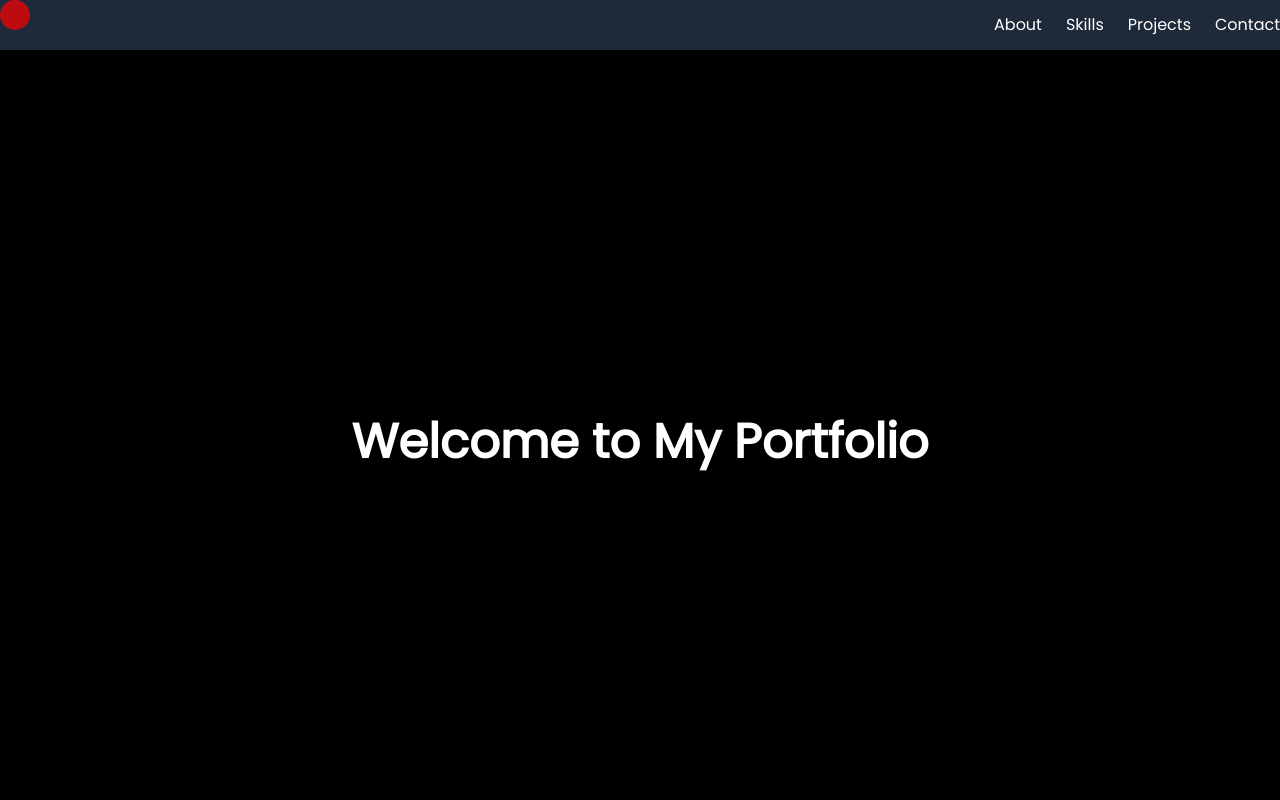
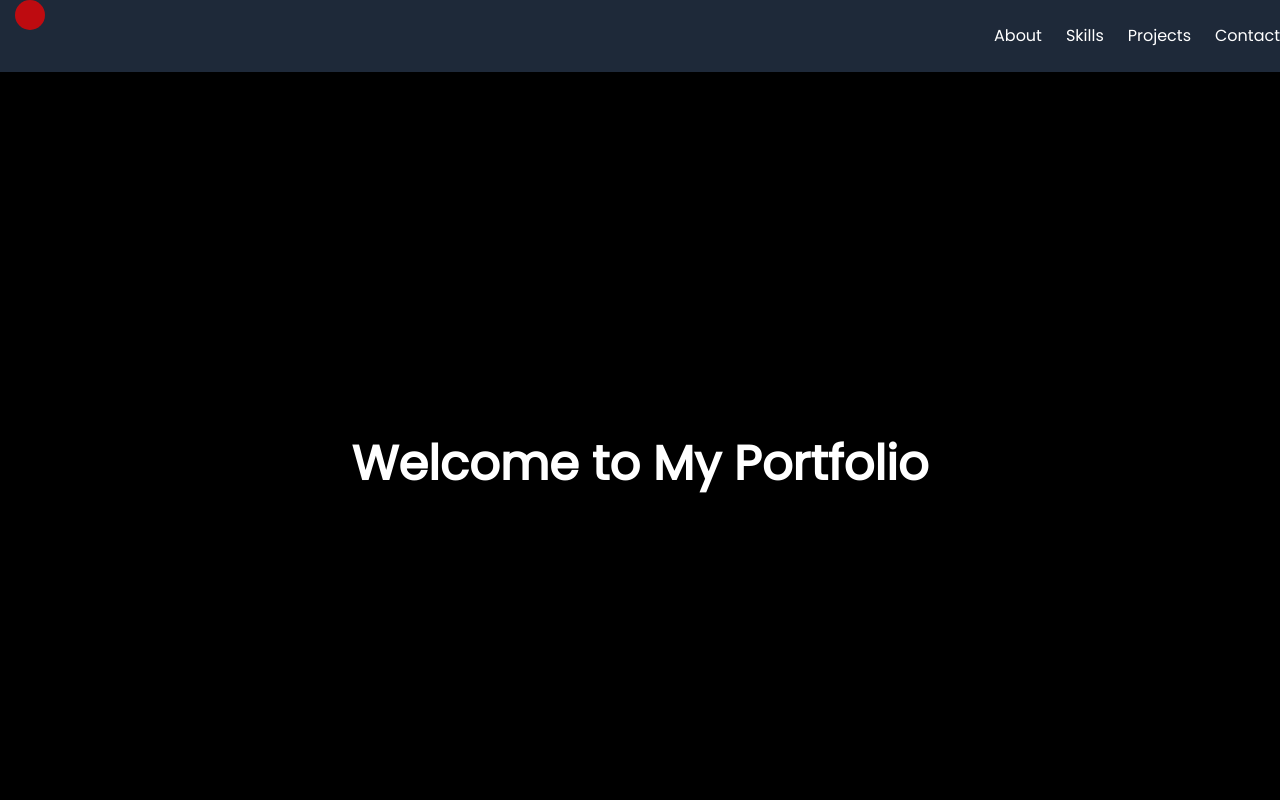
Before and after one commit to 1PaoloMerlos/Portfolio-Paolo, a website: page index.html in a window 1280 px wide. Shown: the top 800 px of the page. Drawn offline with nearby package versions, Linux system fonts and the light colour scheme.

Commit message:
adjustments minor

```diff
--- a/index.html
+++ b/index.html
@@ -6,9 +6,9 @@
   <meta name="viewport" content="width=device-width, initial-scale=1.0"/>
   <meta name="keywords" content="Paolo Merlos, Paolo , Merlos, Front-end Web Developer, Portfolio, Web Developer, HTML, CSS, JavaScript, Jquery, Node.js, Tailwindcss, GitHub, Git, GitLab, Bootstrap, Tailwind CSS, PHP, MySQL, Web Design, Web Development, Responsive Design, UI/UX Design, Multimedia, Computers, Technology">
   <meta name="author" content="Paolo Merlos">
-  <meta name="description" content="Portfolio of Paolo Merlos">
   <meta name="google-site-verification" content="meta_code" />
-  <meta name="description" content="Passion about coding, graphic design, multimedia, and computers. Crafting creative and tech-driven solutions for web and digital projects.">
+  <meta name="description" content="Passion about coding, multimedia, and computers. Crafting creative and tech-driven solutions for web and digital projects.">
+  <meta name="google-site-verification" content="A8jq6jM_JJXzQUN_S-fmXxVGGjS6_HEMSvbeQYiSX2s" />
   <head>
     <link rel="icon" href="logo.png" type="image/png" sizes="32x32">
     <link rel="stylesheet" type="text/css" href="src/output.css">
@@ -32,9 +32,10 @@
     <!-- Header -->
     <header class="bg-gray-800 text-white">
       <nav class="container mx-auto flex justify-between items-center w-full h-full p-0 m-0 ">
-        <div class="text-2xl font-bold"> <svg width="50" height="50" xmlns="http://www.w3.org/2000/svg">
-          <circle cx="15" cy="15" r="15" style="fill:rgba(255, 0, 0, 0.712);">
-              <animate attributeName="cy" from="-20" to="100" begin="0s" dur="4s" repeatCount="indefinite" /></circle>
+        <div class="text-2xl font-bold pl-[15px]">
+          <svg width="50" height="72" class="h-full" xmlns="http://www.w3.org/2000/svg">
+            <circle cx="15" cy="15" r="15" style="fill:rgba(255, 0, 0, 0.712);">
+                <animate attributeName="cy" from="-20" to="100" begin="0s" dur="4s" repeatCount="indefinite" /></circle>
           </svg>
         </div>
       <ul class="flex space-x-6 max-md:hidden">
```
Also changed, not shown: src/output.css.
